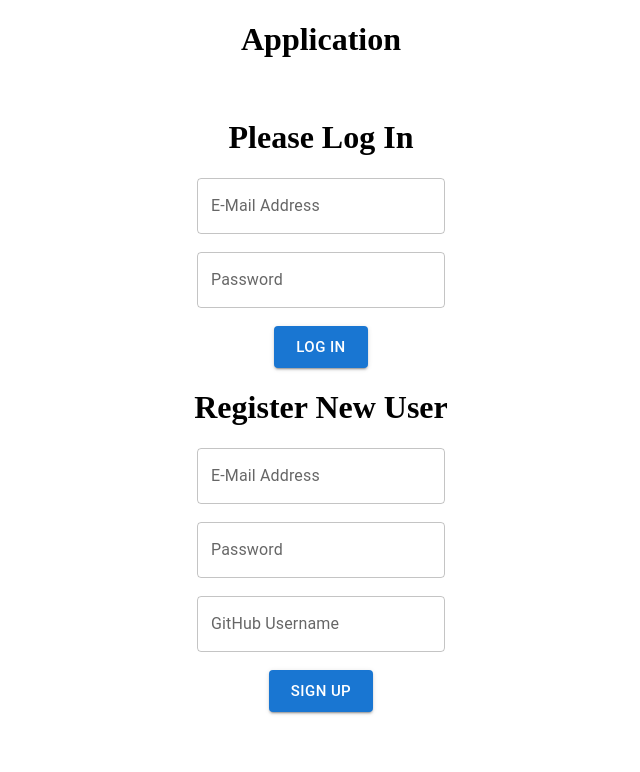
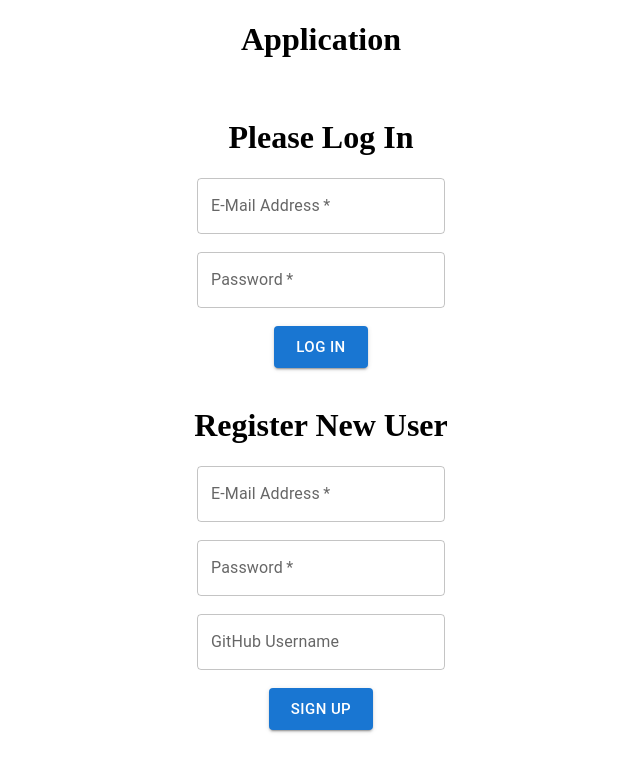
Before and after one commit to ObieMunoz/BootCampCoder, a React (Create React App) app in the folder client/: page / in a window 1280 px wide. Shown: the top 772 px of the page, without its empty margins (319-959 px from the left). Built offline with nearby package versions, Linux system fonts and the light colour scheme.

Commit message:
Update api_keys_controller to respond with unauthorized json. Add error flags and temporarily disable buttons on errors in login-registration

```diff
--- a/client/src/components/Authentication/Login.js
+++ b/client/src/components/Authentication/Login.js
@@ -1,9 +1,10 @@
-import React, { useState } from 'react';
+import React, { useState, useEffect } from 'react';
 import PropTypes from 'prop-types';
 import './Login.css';
 import Box from '@mui/material/Box'
 import TextField from '@mui/material/TextField';
 import Button from "@mui/material/Button"
+import Alert from '@mui/material/Alert';
 
 async function loginUser(credentials) {
     return fetch('http://localhost:3000/api-keys', {
@@ -19,6 +20,20 @@ async function loginUser(credentials) {
 export default function Login({ setToken }) {
     const [username, setUserName] = useState('');
     const [password, setPassword] = useState('');
+    const [errors, setErrors] = useState();
+    const [disabled, setDisabled] = useState(false);
+
+    useEffect(() => {
+        if (errors) {
+            setDisabled(() => true)
+            setTimeout(() => {
+                setErrors();
+            }, 3000);
+            return () => {
+                setDisabled(() => false)
+            }
+        }
+    }, [errors])
 
     const handleSubmit = async e => {
         e.preventDefault();
@@ -26,7 +41,14 @@ export default function Login({ setToken }) {
             email: username,
             password: password
         });
-        setToken(token);
+        // setToken(token);
+        if (token.errors) {
+            setErrors(<Alert severity="error" variant="filled" style={{ width: "300px", margin: "0px auto" }}>{token.errors}</Alert>)
+            console.log(token.errors)
+        } else {
+            setToken(token);
+            console.log(token)
+        }
     }
 
     return (
@@ -44,6 +66,7 @@ export default function Login({ setToken }) {
                     value={username}
                     type="text"
                     onChange={e => setUserName(e.target.value)}
+                    required
                 /><br /><br />
                 <TextField
                     id="login-password-field"
@@ -51,9 +74,12 @@ export default function Login({ setToken }) {
                     value={password}
                     type="password"
                     onChange={e => setPassword(e.target.value)}
+                    required
                 />
                 <br /><br />
-                <Button variant="contained" color="primary" type="submit" size="large">Log In</Button>
+                <Button variant="contained" color="primary" type="submit" size="large" disabled={disabled}>Log In</Button>
+                <br /><br />
+                {errors}
             </Box>
         </div>
     )
--- a/client/src/components/Authentication/Registration.js
+++ b/client/src/components/Authentication/Registration.js
@@ -4,6 +4,7 @@ import './Registration.css';
 import Box from '@mui/material/Box'
 import TextField from '@mui/material/TextField';
 import Button from "@mui/material/Button"
+import Alert from '@mui/material/Alert';
 
 async function registerUser(credentials) {
     return fetch('http://localhost:3000/users', {
@@ -21,13 +22,26 @@ export default function Registration({ setToken }) {
     const [password, setPassword] = useState('');
     const [github, setGithub] = useState('');
     const [errors, setErrors] = useState([]);
-
+    const [disabled, setDisabled] = useState(false);
 
     useEffect(() => {
+        if (errors.length > 0) {
+            setDisabled(() => true)
+            setTimeout(() => {
+                setErrors([]);
+            }, 3000);
+            return () => {
+                setDisabled(() => false)
+            }
+        }
     }, [errors])
 
     const handleSubmit = async e => {
         e.preventDefault();
+        if (username === '' || password === '') {
+            setErrors(() => [<Alert key={"invalid-email-password"} severity="error" variant="filled" style={{ width: "300px", margin: "0px auto" }}>E-Mail and Password are required</Alert>]);
+            return;
+        }
         const token = await registerUser({
             user: {
                 email: username,
@@ -36,7 +50,12 @@ export default function Registration({ setToken }) {
             }
         })
         if (token.errors) {
-            setErrors(token.errors)
+            setErrors(token.errors.map(error => {
+                return <>
+                    <Alert key={error} severity="error" variant="filled" style={{ width: "200px", margin: "0px auto" }}>{error}</Alert>
+                    <br />
+                </>
+            }))
             console.log(token.errors)
         } else {
             setToken(token);
@@ -59,6 +78,7 @@ export default function Registration({ setToken }) {
                     value={username}
                     type="text"
                     onChange={e => setUserName(e.target.value)}
+                    required
                 /><br /><br />
                 <TextField
                     id="registration-password-field"
@@ -66,6 +86,7 @@ export default function Registration({ setToken }) {
                     value={password}
                     type="password"
                     onChange={e => setPassword(e.target.value)}
+                    required
                 /><br /><br />
                 <TextField
                     id="registration-github-field"
@@ -75,7 +96,9 @@ export default function Registration({ setToken }) {
                     onChange={e => setGithub(e.target.value)}
                 />
                 <br /><br />
-                <Button variant="contained" color="primary" type="submit" size="large">sign up</Button>
+                <Button variant="contained" color="primary" type="submit" size="large" disabled={disabled}>sign up</Button>
+                <br /><br />
+                {errors}
             </Box>
         </div>
     )
```
Also changed, not shown: 1 other file (tests, documents, lock files or other folders).
